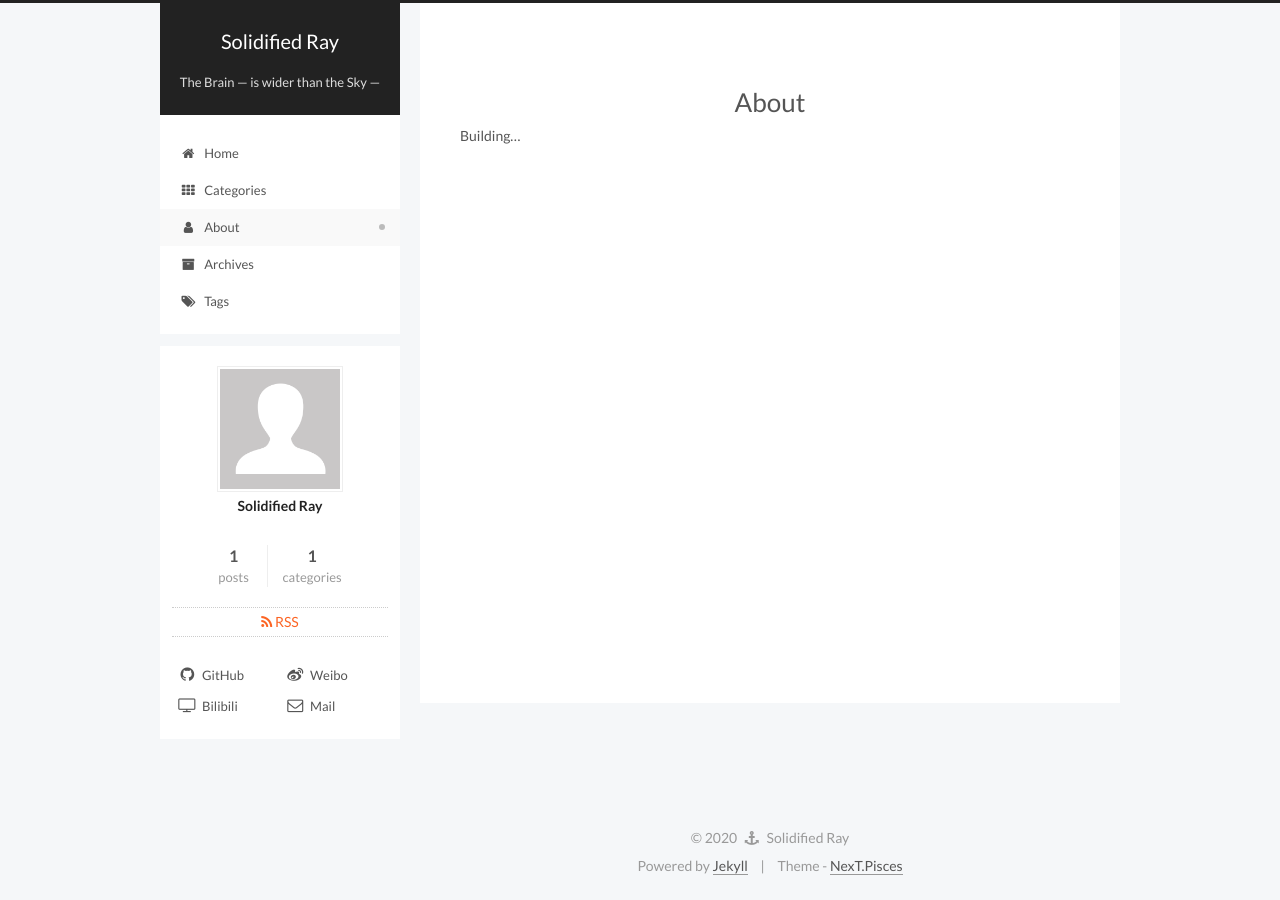
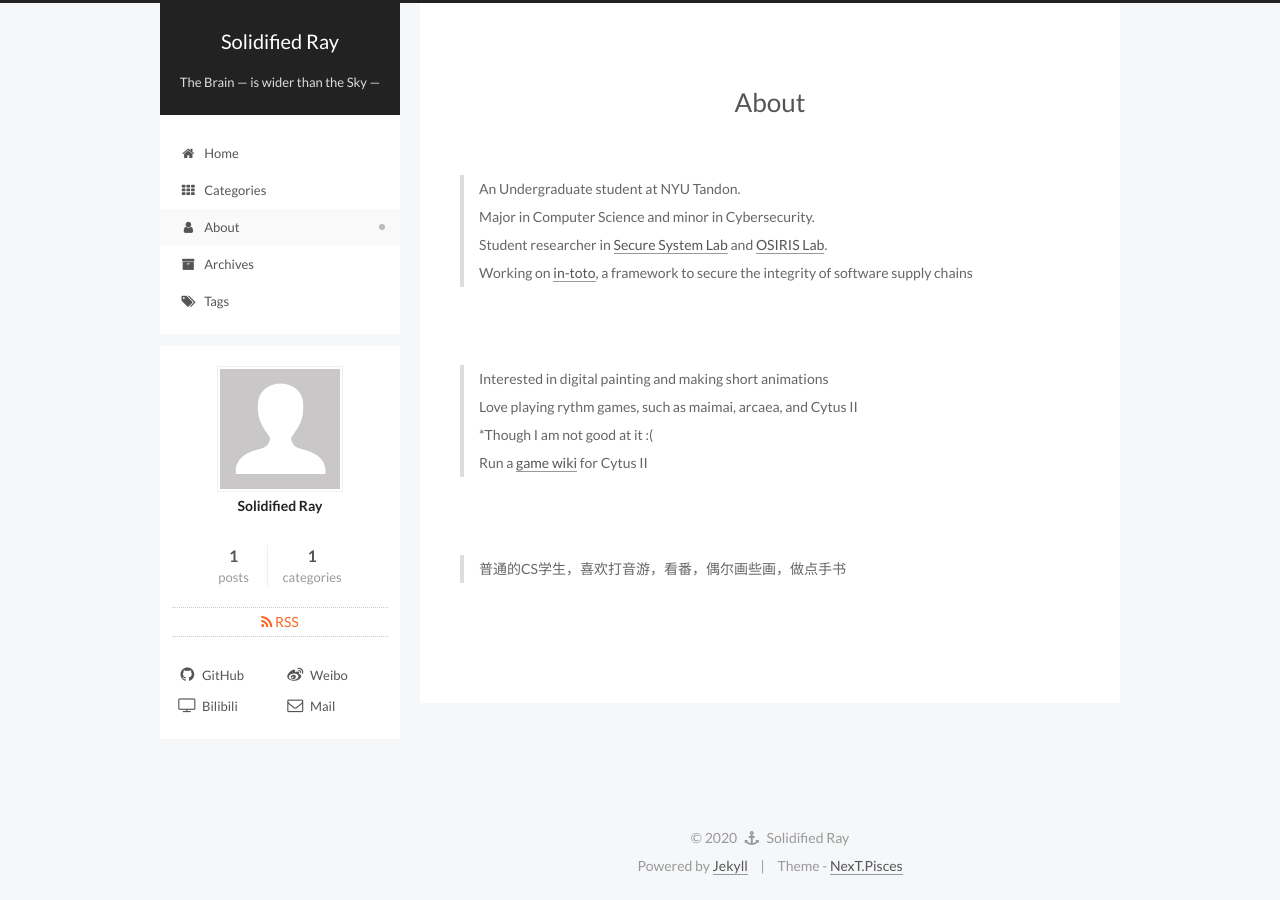
Before and after one commit to SolidifiedRay/my-blog, a Jekyll site: the page built from about/index.md, in a window 1280 px wide. Built offline with Jekyll 4.4.1, drawn with Linux system fonts in a browser that asks for light colours.

Commit message:
add about

```diff
--- a/about/index.md
+++ b/about/index.md
@@ -2,5 +2,15 @@
 layout: page
 type: about
 ---
-
-Building...
+<p>&nbsp;</p>
+>An Undergraduate student at NYU Tandon.
+>Major in Computer Science and minor in Cybersecurity.
+>Student researcher in [Secure System Lab](https://ssl.engineering.nyu.edu/) and [OSIRIS Lab](https://www.osiris.cyber.nyu.edu/).
+>Working on [in-toto](https://in-toto.io/), a framework to secure the integrity of software supply chains
+<p>&nbsp;</p>
+>Interested in digital painting and making short animations
+>Love playing rythm games, such as maimai, arcaea, and Cytus II
+>*Though I am not good at it :(
+>Run a [game wiki](http://cytus2wiki.com/) for Cytus II
+<p>&nbsp;</p>
+>普通的CS学生，喜欢打音游，看番，偶尔画些画，做点手书
```
Also changed, not shown: 13 other files.
